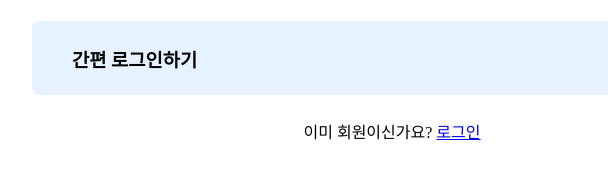
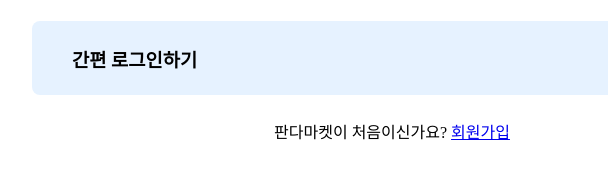
Before and after one commit to iadorora/sprint-mission, a plain HTML site: page login.html in a window 1280 px wide. Shown: the part 547-726 px from the top of the page, 248-856 px from the left. Drawn offline with Linux system fonts and the light colour scheme.

Commit message:
Update login.html

```diff
--- a/login.html
+++ b/login.html
@@ -40,8 +40,8 @@
         </div>
     </section>
     <footer class="footer__container">
-        이미 회원이신가요?
-        <a href="login.html">로그인</a>
+        판다마켓이 처음이신가요?
+        <a href="signup.html">회원가입</a>
     </footer>
 </div>
 </body>
```
